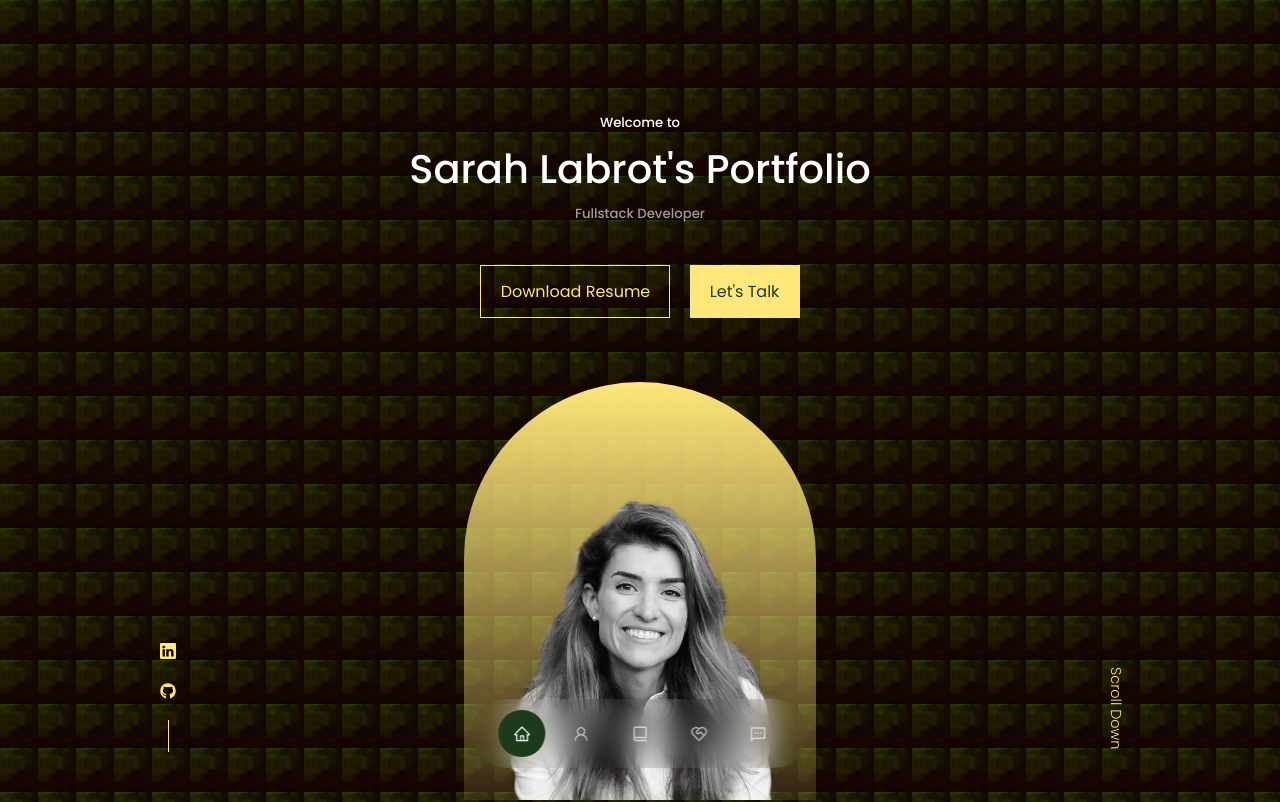
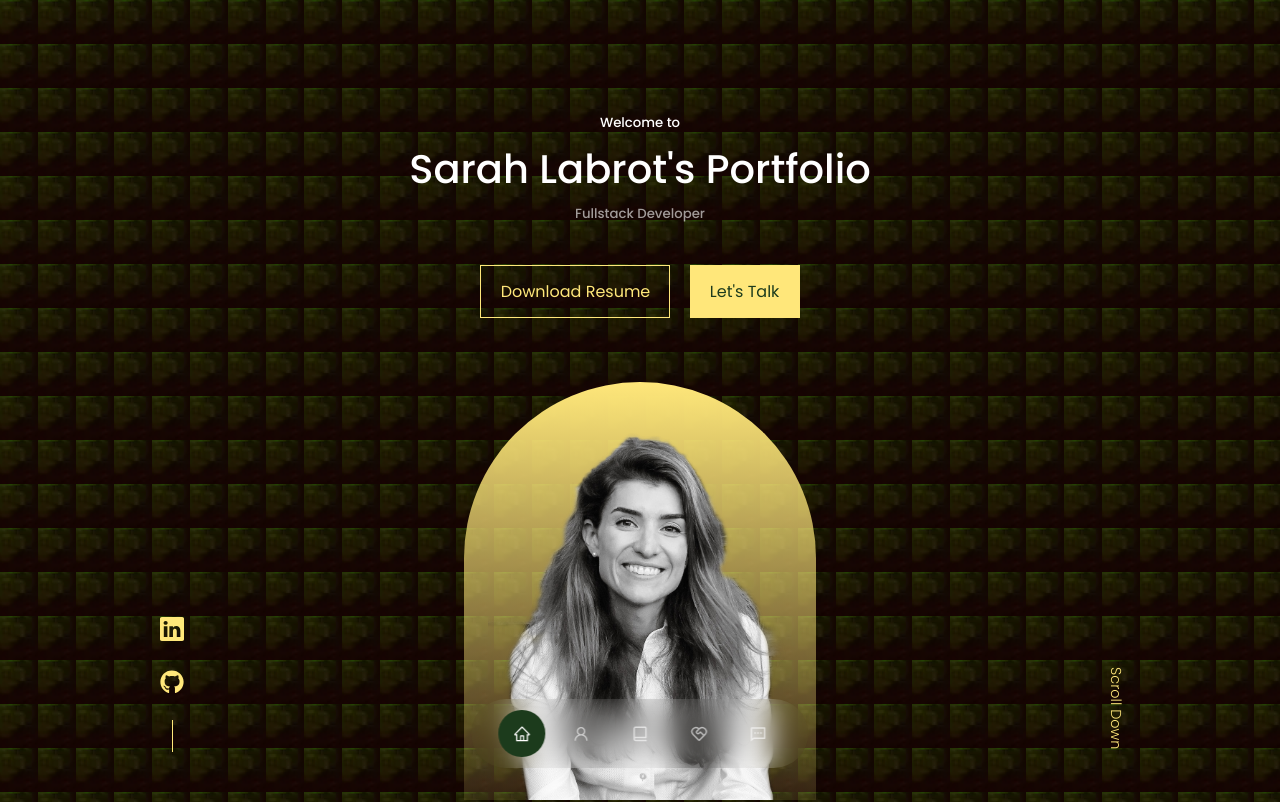
Before and after one commit to SarahLabrotLientz/react-portfolio, a React (Create React App) app: page / in a window 1280 px wide. Shown: the top 802 px of the page. Built offline with nearby package versions, Linux system fonts and the light colour scheme.

Commit message:
fixed padding on header image

```diff
--- a/src/components/header/header.css
+++ b/src/components/header/header.css
@@ -30,6 +30,7 @@ header {
     position: absolute;
     left: 0;
     bottom: 3rem;
+    font-size: 1.5rem;
 
 }
 /* this makes the line by the social icons */
@@ -50,7 +51,7 @@ header {
     margin-top: 4rem;
     border-radius: 12rem 12rem 0 0;
     overflow: hidden;
-    padding: 5rem 1.5rem 1.5rem 1.5rem;
+    padding: 1rem 1.5rem 1.5rem 1.5rem;
 
 
 }
```
